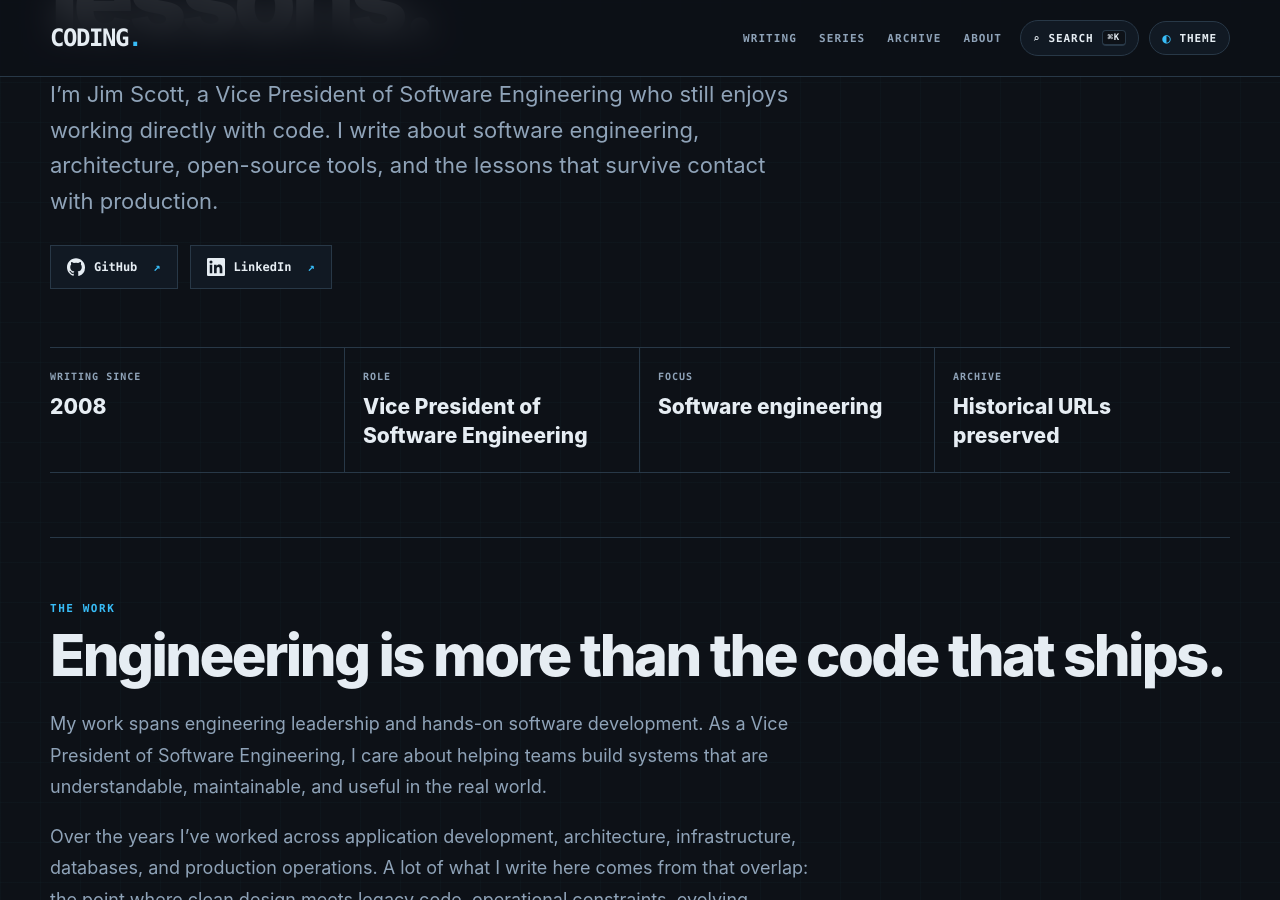
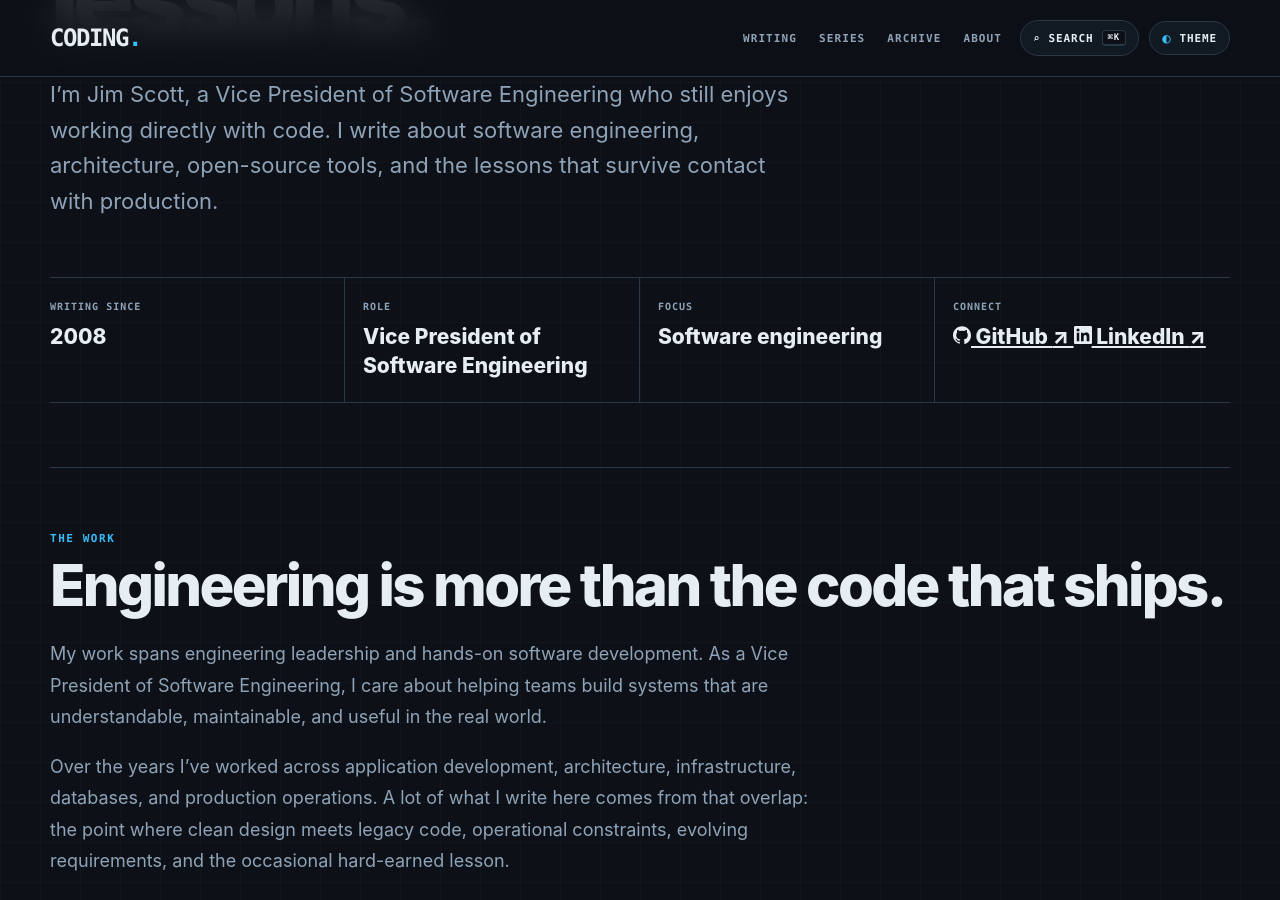
Before and after one commit to infoconex/coding-blog, a Jekyll site: the page built from about.md, in a window 1280 px wide and 900 px high, scrolled down 678 px. Built offline with Jekyll 4.4.1, drawn with Linux system fonts in a browser that asks for light colours.

Commit message:
Replace archive highlight with icon links to GitHub and LinkedIn

```diff
--- a/about.md
+++ b/about.md
@@ -23,8 +23,16 @@ profilePage: true
     <h1>Building software, preserving the lessons.</h1>
     <div class="about-hero__intro">
       <p class="about-hero__lede">I’m Jim Scott, a Vice President of Software Engineering who still enjoys working directly with code. I write about software engineering, architecture, open-source tools, and the lessons that survive contact with production.</p>
+
+    </div>
+  </div>
+  <dl class="about-highlights" aria-label="Professional background at a glance">
+    <div><dt>Writing since</dt><dd>2008</dd></div>
+    <div><dt>Role</dt><dd>Vice President of Software Engineering</dd></div>
+    <div><dt>Focus</dt><dd>Software engineering</dd></div>
+    <div class="about-highlights__connect"><dt>Connect</dt><dd>
     {% if site.profile_links %}
-    <nav class="about-hero__links" aria-label="Professional profiles">
+    <nav class="about-highlights__links" aria-label="Professional profiles">
       {% for link in site.profile_links %}
         <a href="{{ link.url }}" rel="me">
           {% if link.title == 'GitHub' %}
@@ -41,13 +49,7 @@ profilePage: true
       {% endfor %}
     </nav>
     {% endif %}
-    </div>
-  </div>
-  <dl class="about-highlights" aria-label="Professional background at a glance">
-    <div><dt>Writing since</dt><dd>2008</dd></div>
-    <div><dt>Role</dt><dd>Vice President of Software Engineering</dd></div>
-    <div><dt>Focus</dt><dd>Software engineering</dd></div>
-    <div><dt>Archive</dt><dd>Historical URLs preserved</dd></div>
+    </dd></div>
   </dl>
 </section>
 
```
